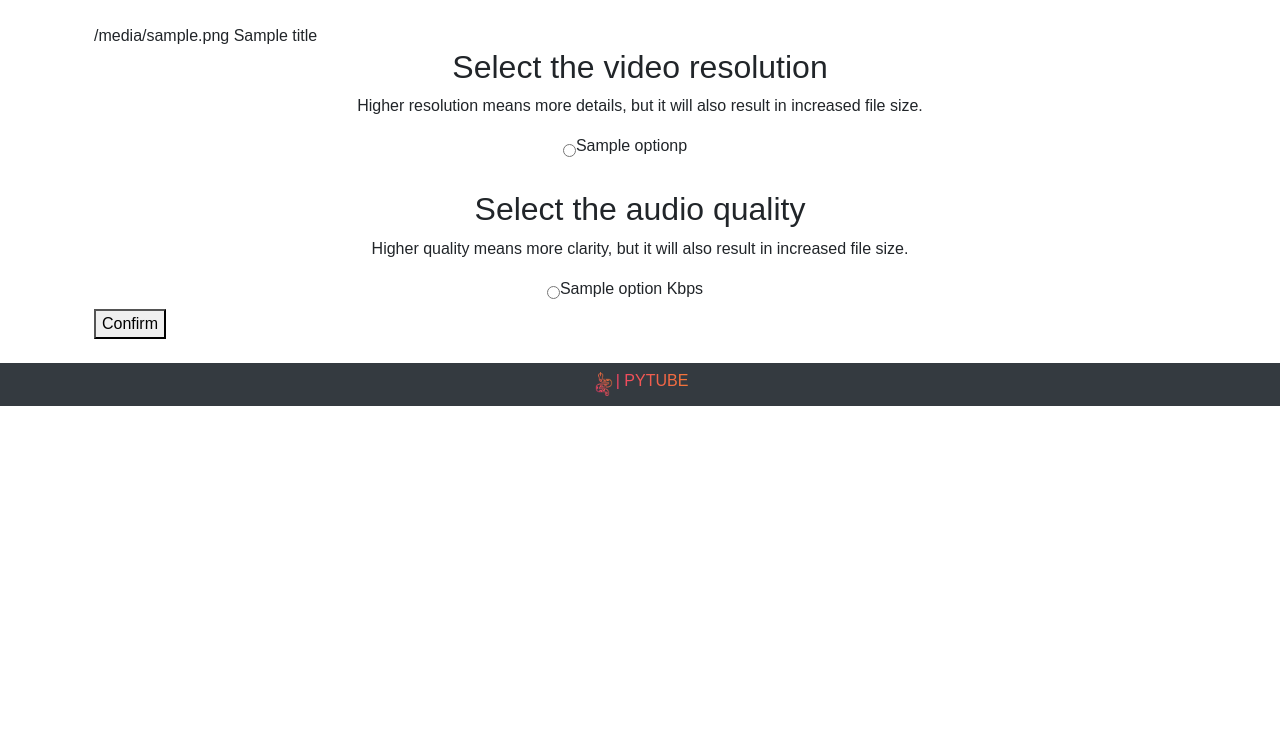
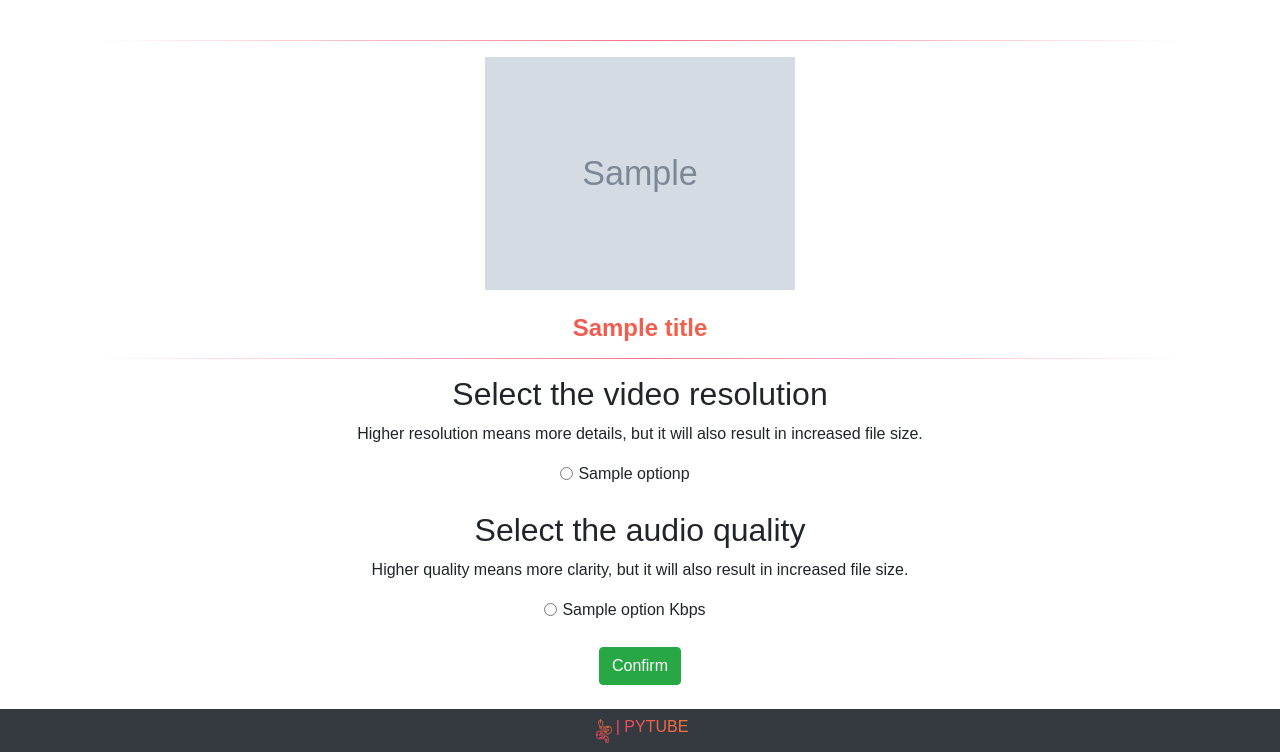
Before and after one commit to natanchagas/Pytube, a Flask app: template templates/properties.html in a window 1280 px wide. Shown: the part 56-808 px from the top of the page. Before the commit the page ends 462 px from the top, so only its background shows below. Run offline with Flask 2, Linux system fonts and the light colour scheme; the template is opened without the code that fills it: most values are stand-ins (such as "Sample title", 1, 10 or a date in 2020); grey boxes marked "Sample" are stand-in pictures; some libraries are stand-ins or nearby versions; some web fonts are replaced.

Commit message:
feat: :sparkles: video properties
Select video properties and prepare to download it

```diff
--- a/app.py
+++ b/app.py
@@ -1,3 +1,4 @@
+import re
 from flask import Flask, render_template, request, redirect, url_for
 from flask_bootstrap import Bootstrap
 from forms import GetVideoForm
@@ -59,8 +60,19 @@ def properties(video):
     audio_quality.sort()
     video_resolution.sort()
 
-    return render_template('properties.html', video_options = video_resolution, audio_options = audio_quality, title = youtube_video.title, thumbnail = youtube_video.thumbnail_url)
+    return render_template('properties.html', video_options = video_resolution, audio_options = audio_quality, video = video, title = youtube_video.title, thumbnail = youtube_video.thumbnail_url)
 
-@app.route('/youtube/<video>/download')
+@app.route('/youtube/<video>/download', methods=['GET', 'POST'])
 def download(video):
+
+    print(request.form['resolution'], request.form['quality'], sep='\n')
+
+    for stream in YouTube('http://youtube.com/watch?v=' + video).streams:
+        if stream.resolution:
+            if stream.resolution == request.form['resolution']:
+                print(stream)
+        else:
+            if request.form['quality'].split(' Kbps')[0] in stream.abr:
+                print(stream)
+
     return 'Download video'
--- a/forms.py
+++ b/forms.py
@@ -1,5 +1,5 @@
 from flask_wtf import FlaskForm
-from wtforms import StringField, SubmitField
+from wtforms import StringField, SubmitField, RadioField
 from wtforms.validators import DataRequired
 
 class GetVideoForm(FlaskForm):
--- a/static/css/styles.css
+++ b/static/css/styles.css
@@ -36,6 +36,14 @@ fieldset {
 
 label {
     padding-right: 30px;
+    margin-bottom: 0;
+    margin-left: 5px;
+}
+
+hr {
+    border: 0;
+    height: 1px;
+    background-image: linear-gradient(to right, rgba(244,118,56, 0), rgba(240, 69, 99, 0.75), rgba(244,118,56, 0));
 }
 
 #submit {
@@ -46,3 +54,12 @@ label {
 .card {
     margin: 20px;
 }
+
+.center-item {
+    margin: 0 auto 0 auto;
+    display: block;
+}
+
+.spotlight {
+    width: 310px;
+}
--- a/templates/properties.html
+++ b/templates/properties.html
@@ -4,11 +4,17 @@
 
     <div class="container">
 
-        {{ thumbnail }}
+        <hr>
 
-        {{ title }}
+        <img class="center-item spotlight" src="{{ thumbnail }}">
 
-        <form>
+        <br>
+
+        <h4 class="d-flex justify-content-center brand-colors"><b>{{ title }}</b></h4>
+
+        <hr>
+
+        <form action="{{ url_for('download', video = video) }}" method="post">
             <h2 class="text-center">Select the video resolution</h2>
             <p class="text-center">Higher resolution means more details, but it will also result in increased file size.</p>
             <fieldset id="video_options" class="form-check form-check-inline justify-content-center">
@@ -29,8 +35,13 @@
                     <label for="{{ option | string }} Kbps"> {{ option | string }} Kbps </label><br>
                 {% endfor %}
             </fieldset>
-            <button>Confirm</button>
+
+            <br>
+            <br>
+
+            <button type="submit" class="btn btn-success center-item">Confirm</button>
         </form>
+
     </div>
 
     {% endblock content %}
```
